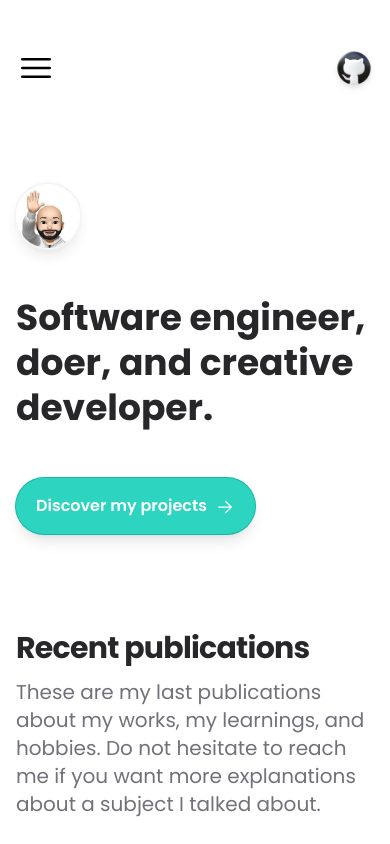
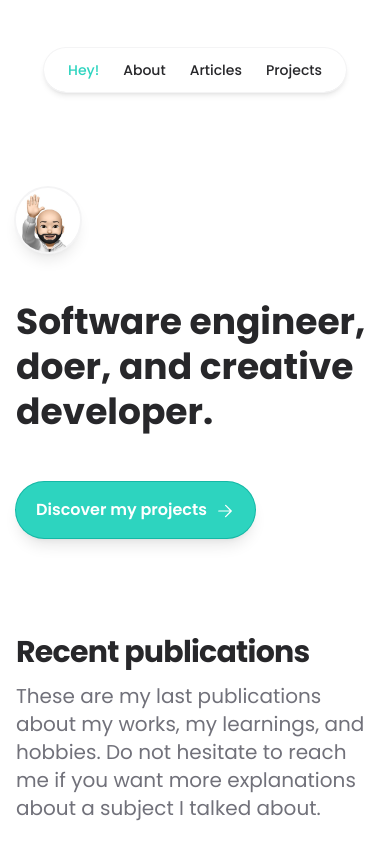
Before and after one commit to lnk00/portfolio, an Astro site: page / in a window 390 px wide. Shown: the top 844 px of the page. Built offline with nearby package versions, Linux system fonts and the light colour scheme; Astro itself is replaced by a stand-in of ours.

Commit message:
fix nav mobile

```diff
--- a/src/components/Nav.astro
+++ b/src/components/Nav.astro
@@ -1,29 +1,6 @@
 <div class="w-full">
-  <div class="lg:hidden pt-12">
-    <div class="flex justify-center items-center">
-      <div id="menu-btn">
-        <svg
-          xmlns="http://www.w3.org/2000/svg"
-          viewBox="0 0 24 24"
-          fill="currentColor"
-          class="w-10 h-10 cursor-pointer"
-        >
-          <path
-            d="M3 6.75A.75.75 0 013.75 6h16.5a.75.75 0 010 1.5H3.75A.75.75 0 013 6.75zM3 12a.75.75 0 01.75-.75h16.5a.75.75 0 010 1.5H3.75A.75.75 0 013 12zm0 5.25a.75.75 0 01.75-.75h16.5a.75.75 0 010 1.5H3.75a.75.75 0 01-.75-.75z"
-          ></path>
-        </svg>
-      </div>
-      <a href="https://github.com/lnk00" class="ml-auto">
-        <img
-          src="/images/logos/github.png"
-          alt="github logo"
-          class="h-10 cursor-pointer drop-shadow-md"
-        />
-      </a>
-    </div>
-  </div>
-  <div class="hidden lg:flex align-center justify-between w-full pt-12">
-    <div class="w-10"></div>
+  <div class="flex align-center justify-center sm:justify-between w-full pt-12">
+    <div class="hidden sm:inline w-10"></div>
     <div
       id="menu"
       class="flex ring-1 ring-zinc-100 rounded-full px-6 py-3 shadow-md text-sm text-zinc-800 font-medium"
@@ -57,15 +34,8 @@
       <img
         src="/images/logos/github.png"
         alt="github logo"
-        class="h-10 cursor-pointer drop-shadow-md"
+        class="hidden sm:inline h-10 cursor-pointer drop-shadow-md"
       />
     </a>
   </div>
 </div>
-
-<script>
-  const btn = document.querySelector("#menu-btn");
-  btn.addEventListener("click", () => {
-    alert("Button was clicked!");
-  });
-</script>
```
